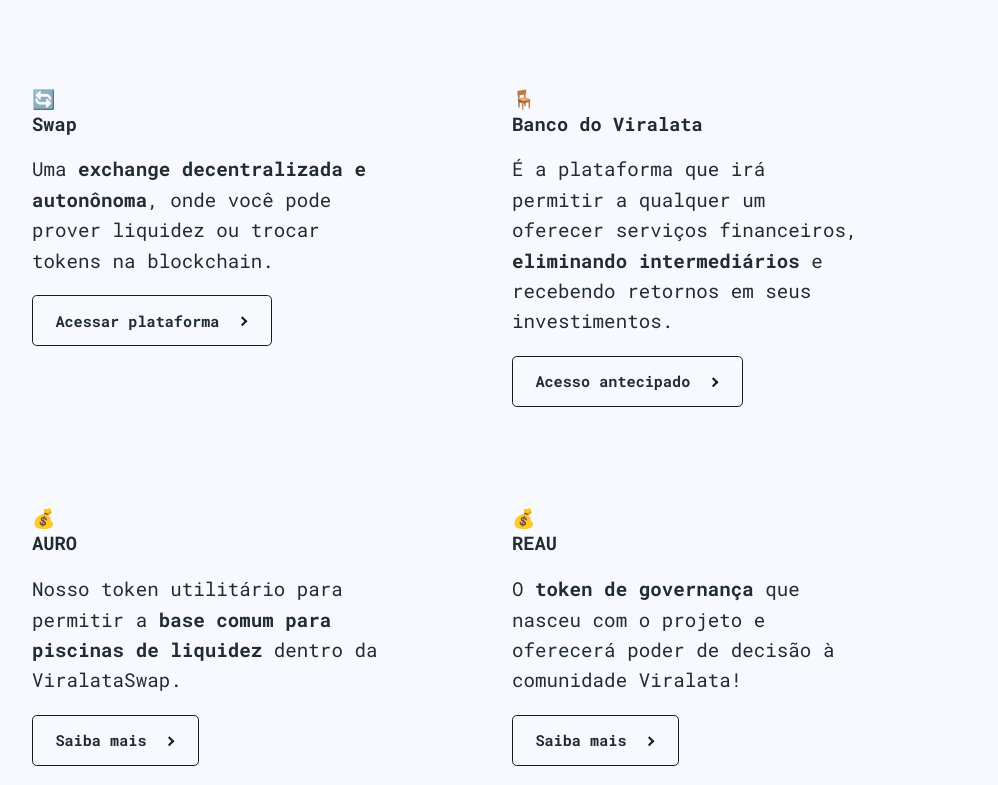
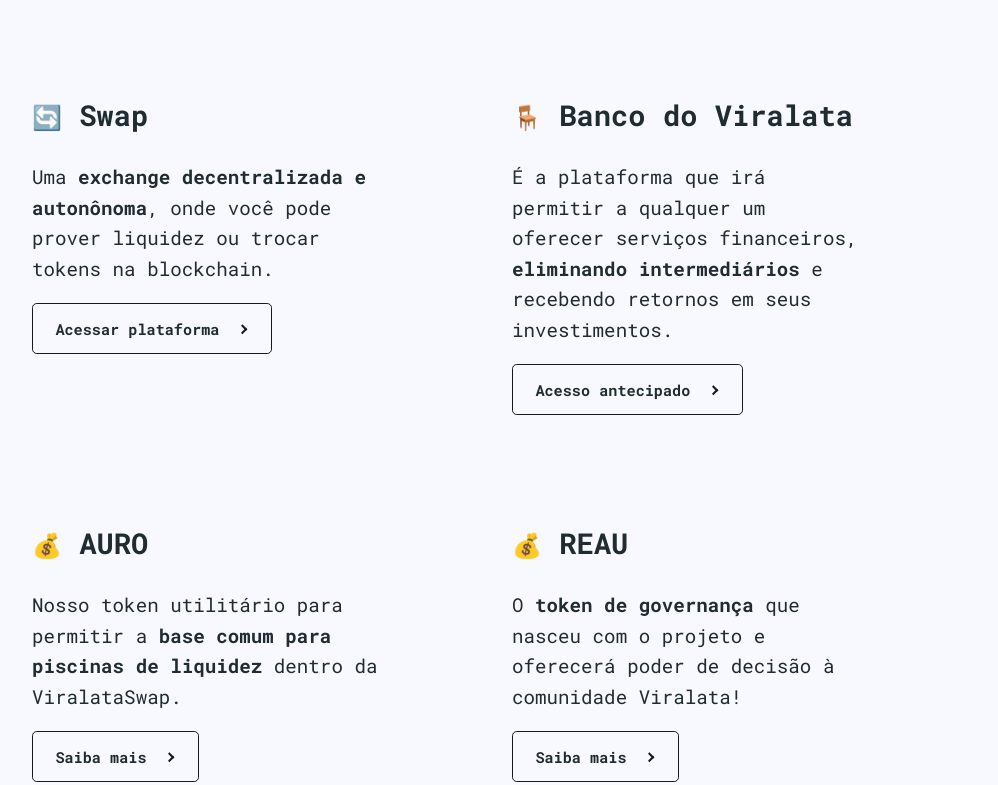
Before and after one commit to viralatafinance/viralata.finance, a plain HTML site: page index.html in a window 1280 px wide. Shown: the part 5985-6770 px from the top of the page, without its empty margins (192-1190 px from the left). Drawn offline with nearby package versions, Linux system fonts and the light colour scheme.

Commit message:
Update style.css

```diff
--- a/style.css
+++ b/style.css
@@ -470,9 +470,9 @@
     justify-content: space-between;
 } .products_list li {
 
-} .products_list h2 {
+} .products_list h3 {
     font-size: clamp(1.5rem, 6.5vw, 1.8rem);
-} .products_list h2 div {
+} .products_list h3 div {
     font-size: clamp(1.2rem, 6.5vw, 1.5rem);
     display: inline;
     color: var(--c4);
@@ -735,9 +735,6 @@
     transition: transform 0.05s ease;
     transform:scale(0.9) !important;
 }
-
-
-
 
 
 
```
